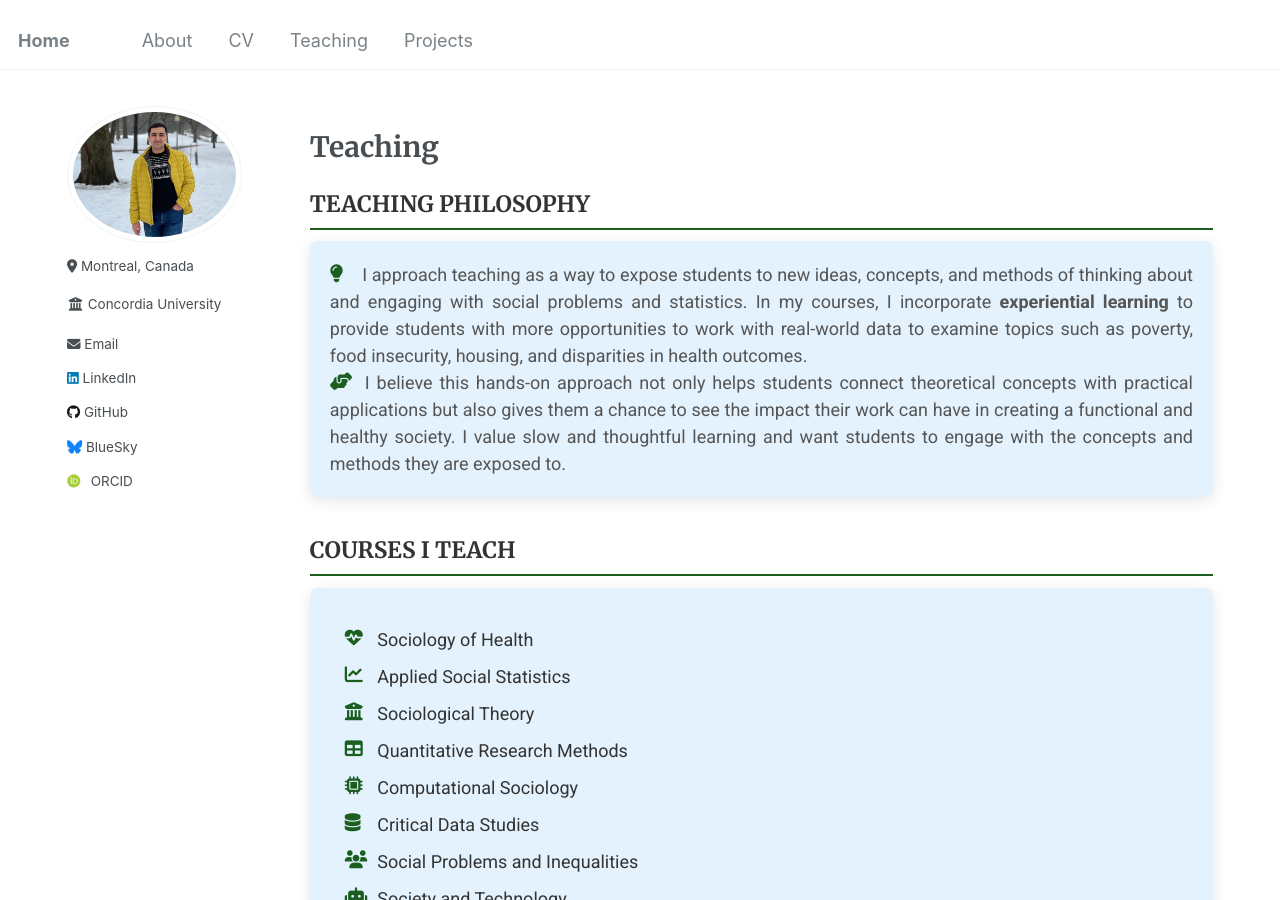
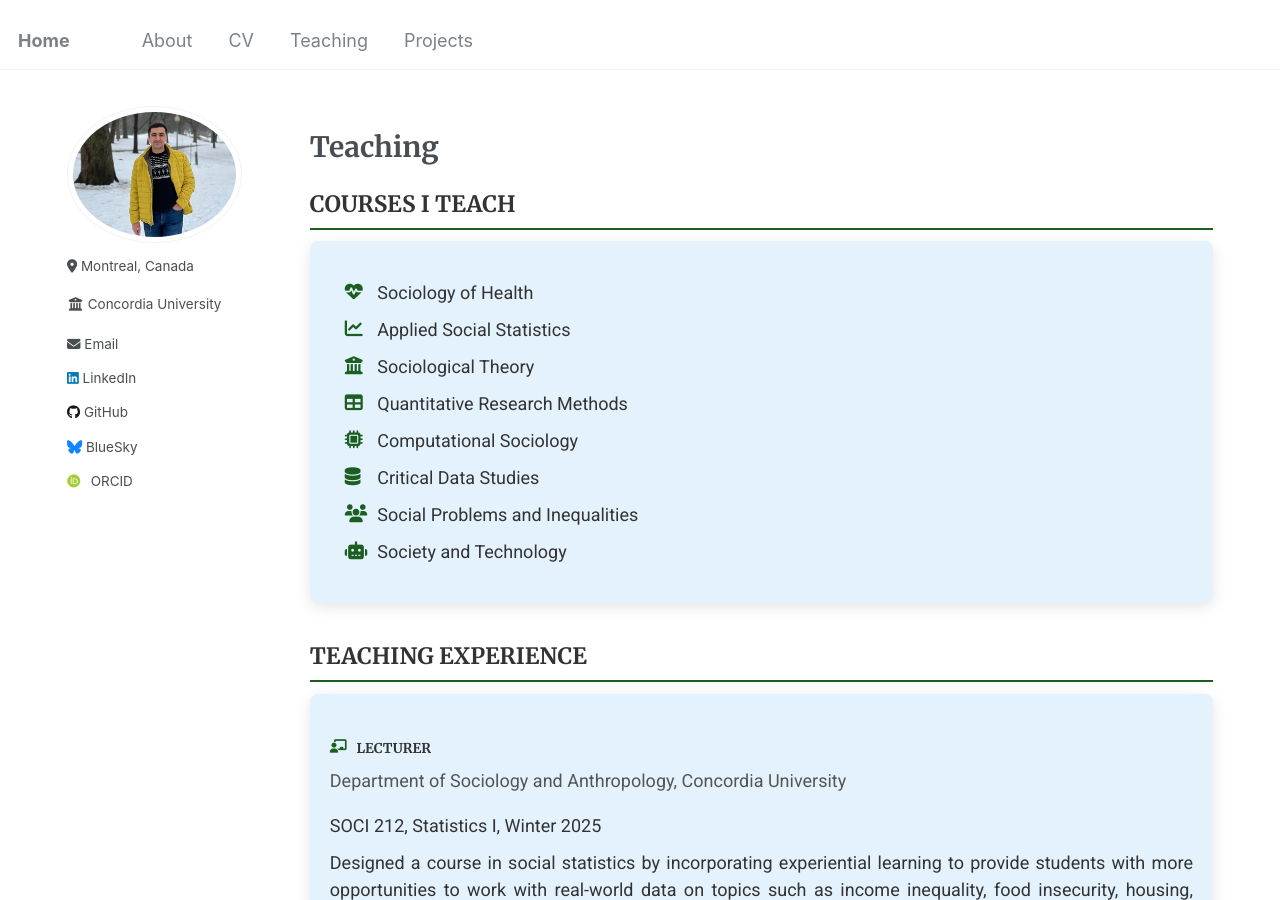
Before and after one commit to Mohsnmonji/mohsnmonji.github.io, a Jekyll site: the page built from _pages/teaching.md, in a window 1280 px wide and 900 px high. Built offline with Jekyll 4.4.1, drawn with Linux system fonts in a browser that asks for light colours; some web fonts are replaced.

Commit message:
Update teaching.md

```diff
--- a/_pages/teaching.md
+++ b/_pages/teaching.md
@@ -62,23 +62,6 @@ author_profile: true
 </style>
 
 <div class="teaching-section">
-  <h2>TEACHING PHILOSOPHY</h2>
-  <div class="teaching-card">
-    <p>
-      <i class="fas fa-lightbulb icon"></i>
-      I approach teaching as a way to expose students to new ideas, concepts, and methods of thinking about and engaging with social problems and statistics. In my courses, I incorporate
-      <strong>experiential learning</strong> to provide students with more opportunities to work with real-world data to examine topics such as poverty, food insecurity, housing, and disparities in health outcomes.
-    </p>
-    <p>
-      <i class="fas fa-hands-helping icon"></i>
-      I believe this hands-on approach not only helps students connect theoretical concepts with practical applications but also gives them a chance to see the impact their work can have
-      in creating a  functional and healthy society. I value slow and thoughtful learning and want students to engage with the concepts and
-      methods they are exposed to.
-    </p>
-  </div>
-</div>
-
-<div class="teaching-section">
   <h2>COURSES I TEACH</h2>
   <div class="teaching-card">
     <ul class="teaching-list">
```
